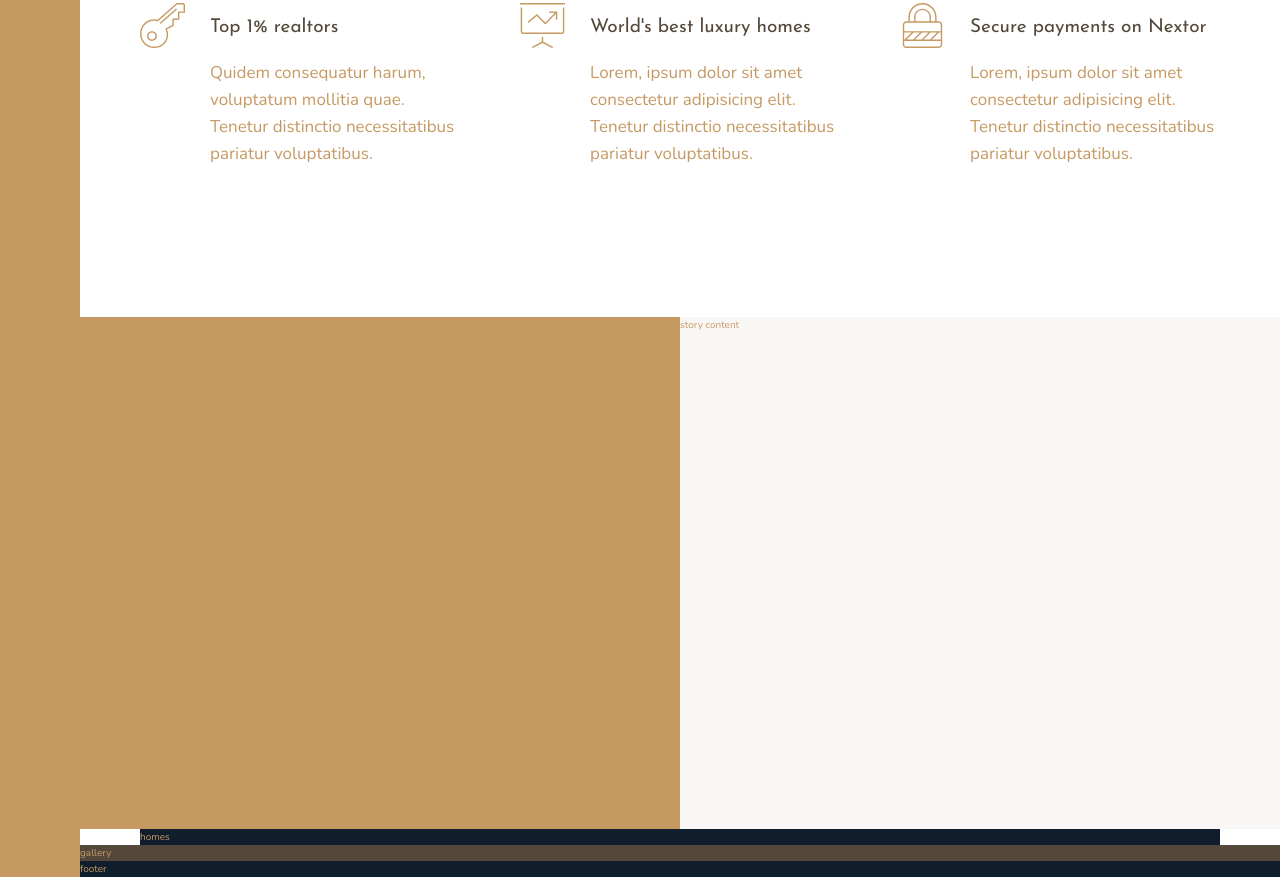
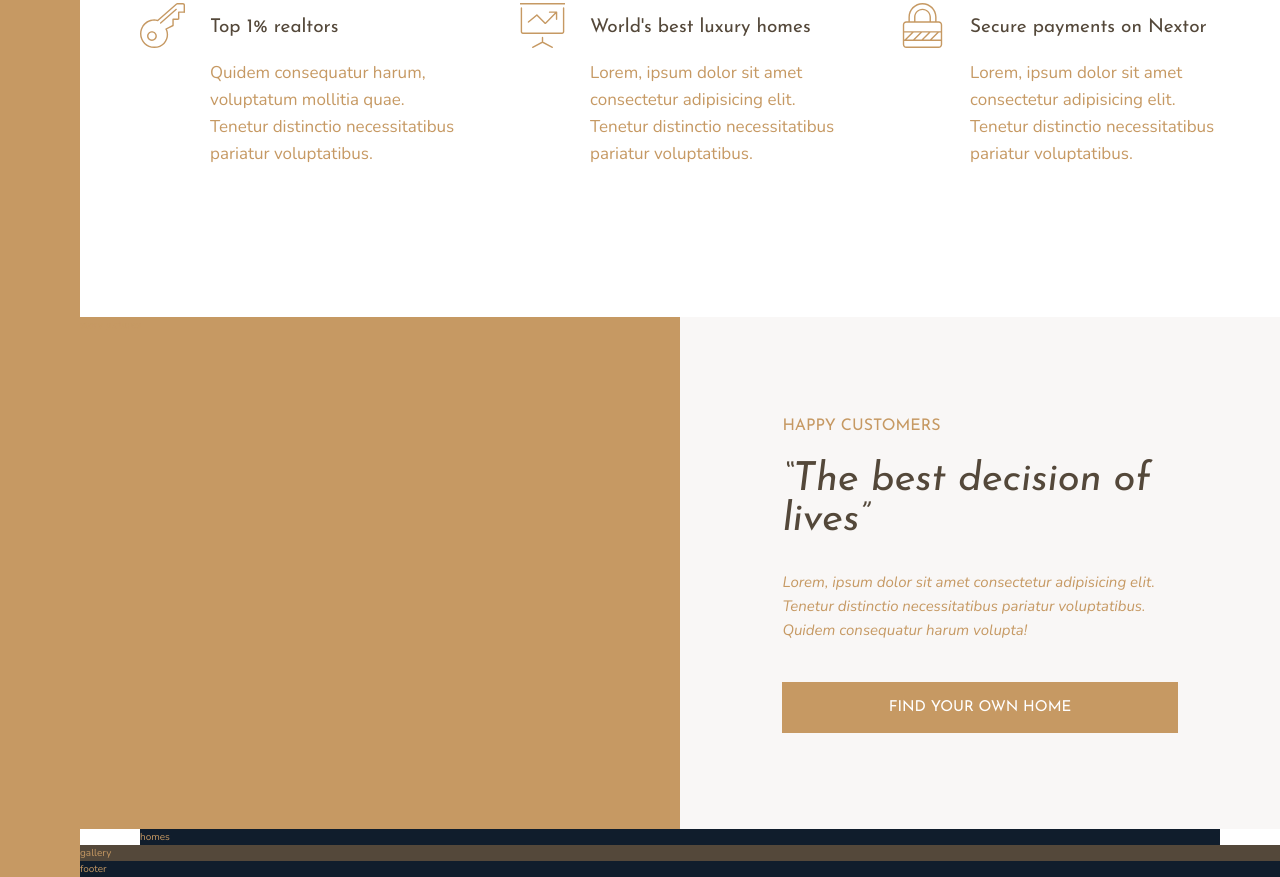
Before and after one commit to panpan31415/advanced-css-course-gird, a website: page index.html in a window 1280 px wide. Shown: the part 991-1868 px from the top of the page. Drawn offline with nearby package versions, Linux system fonts and the light colour scheme.

Commit message:
story content section done

```diff
--- a/index.html
+++ b/index.html
@@ -29,7 +29,8 @@
         <div class="feature"><svg class="feature__icon">
                 <use xlink:href="img/sprite.svg#icon-trophy"></use>
                 <h4 class="heading-4 heading-4--dark">Only the best properties</h4>
-                <p class="feature__text">Voluptatum mollitia quae. Vero ipsum sapiente molestias accusamus rerum sed a eligendi aut quia.</p>
+                <p class="feature__text">Voluptatum mollitia quae. Vero ipsum sapiente molestias accusamus rerum sed a
+                    eligendi aut quia.</p>
             </svg>
         </div>
         <div class="feature"><svg class="feature__icon">
@@ -42,7 +43,8 @@
         <div class="feature"><svg class="feature__icon">
                 <use xlink:href="img/sprite.svg#icon-key"></use>
                 <h4 class="heading-4 heading-4--dark">Top 1% realtors</h4>
-                <p class="feature__text">Quidem consequatur harum, voluptatum mollitia quae. Tenetur distinctio necessitatibus pariatur voluptatibus.</p>
+                <p class="feature__text">Quidem consequatur harum, voluptatum mollitia quae. Tenetur distinctio
+                    necessitatibus pariatur voluptatibus.</p>
             </svg>
         </div>
         <div class="feature"><svg class="feature__icon">
@@ -54,14 +56,20 @@
         </div>
         <div class="feature"><svg class="feature__icon">
                 <use xlink:href="img/sprite.svg#icon-lock"></use>
-                <h4 class="heading-4 heading-4--dark">Secure payments on  Nextor</h4>
+                <h4 class="heading-4 heading-4--dark">Secure payments on Nextor</h4>
                 <p class="feature__text">Lorem, ipsum dolor sit amet consectetur adipisicing elit. Tenetur distinctio
                     necessitatibus pariatur voluptatibus.</p>
             </svg>
         </div>
     </section>
     <div class="story__pictures">story pictures</div>
-    <div class="story__content">story content</div>
+    <div class="story__content">
+        <h3 class="heading-3 mb-sm">Happy Customers</h3>
+        <h2 class="heading-2 heading-2--dark mb-md">&ldquo;The best decision of lives&rdquo;</h2>
+        <p class="story__text">Lorem, ipsum dolor sit amet consectetur adipisicing elit. Tenetur distinctio
+            necessitatibus pariatur voluptatibus. Quidem consequatur harum volupta!</p>
+            <button class="btn ">Find your own home</button>
+    </div>
 
     <section class="homes">homes</section>
 
--- a/sass/_story.scss
+++ b/sass/_story.scss
@@ -1,4 +1,6 @@
 .story{
+    display:grid;
+
     &__pictures{
         background-color: $color-primary;
         grid-column:full-start / col-end 4;
@@ -6,5 +8,24 @@
     &__content{
         background-color: $color-grey-light-1;
         grid-column:col-start 5 / full-end;
+        padding: 6rem 8vw;
+
+        // solution 1
+        // display: flex;
+        // flex-direction: column;
+        // justify-content: center;
+
+        // solution 2
+        display:grid;
+        align-content:center;
+        justify-content: start;
+
+
+    }
+
+    &__text{
+        font-size: 1.5rem;
+        font-style:italic;
+        margin-bottom: 4rem;
     }
 }
--- a/sass/_typography.scss
+++ b/sass/_typography.scss
@@ -1,6 +1,6 @@
 %heading {
-  font-family: $font-display;
-  font-weight: 400;
+    font-family: $font-display;
+    font-weight: 400;
 }
 
 .heading-1 {
@@ -9,21 +9,60 @@
 
 .heading-2 {
     @extend %heading;
+    font-size: 4rem;
+    font-style: italic;
+    line-height: 1;
+    &--light {
+        color: $color-grey-light-1;
+    }
+    &--dark {
+        color: $color-grey-dark-1;
+    }
 }
 
 .heading-3 {
     @extend %heading;
+    font-size: 1.6rem;
+    color: $color-primary;
+    text-transform: uppercase;
 }
 
 .heading-4 {
     @extend %heading;
     font-size: 1.9rem;
-
-    &--light{
-        color:$color-grey-light-1;
+    &--light {
+        color: $color-grey-light-1;
     }
-
-    &--dark{
-        color:$color-grey-dark-1;
+    &--dark {
+        color: $color-grey-dark-1;
     }
 }
+
+.btn {
+    background-color: $color-primary;
+    color: #fff;
+    border: none;
+    border-radius: 0;
+    font-size: 1.5rem;
+    font-family: $font-display;
+    text-transform: uppercase;
+    padding: 1.8rem 3rem;
+    cursor: pointer;
+    transition: all .2s;
+    &:hover {
+        background-color: $color-primary-dark;
+    }
+}
+
+.mb-sm {
+    margin-bottom: 2rem;
+}
+.mb-md {
+    margin-bottom: 3rem;
+}
+.mb-lg {
+    margin-bottom: 4rem;
+}
+.mb-hg {
+    margin-bottom: 8rem;
+}
```
Also changed, not shown: css/style.css. Lines whose indentation alone changed are shown as unchanged.
